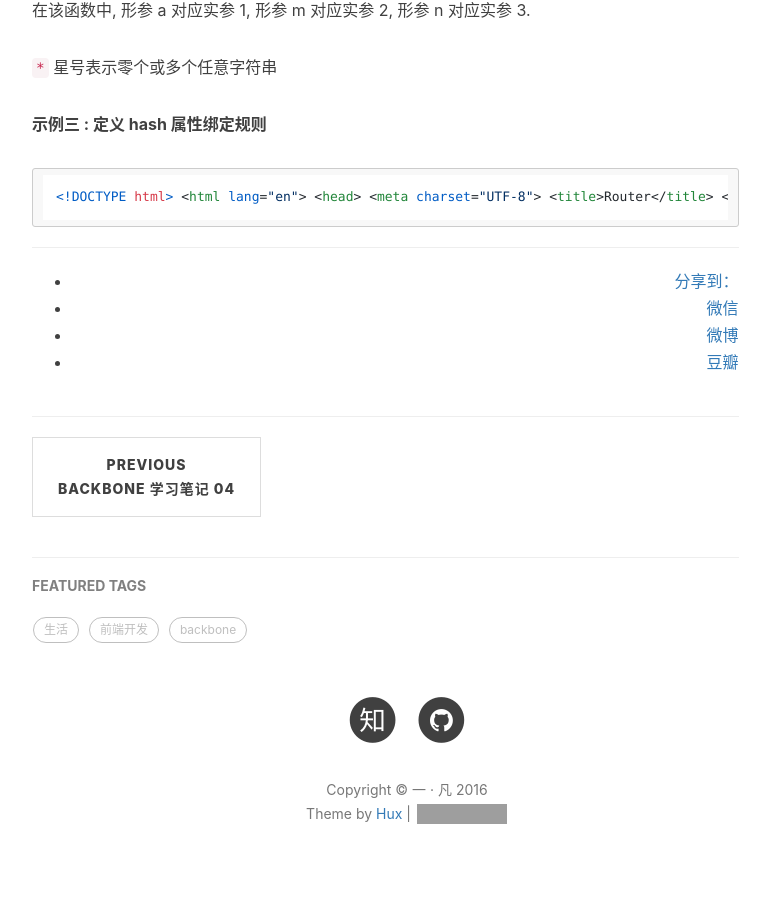
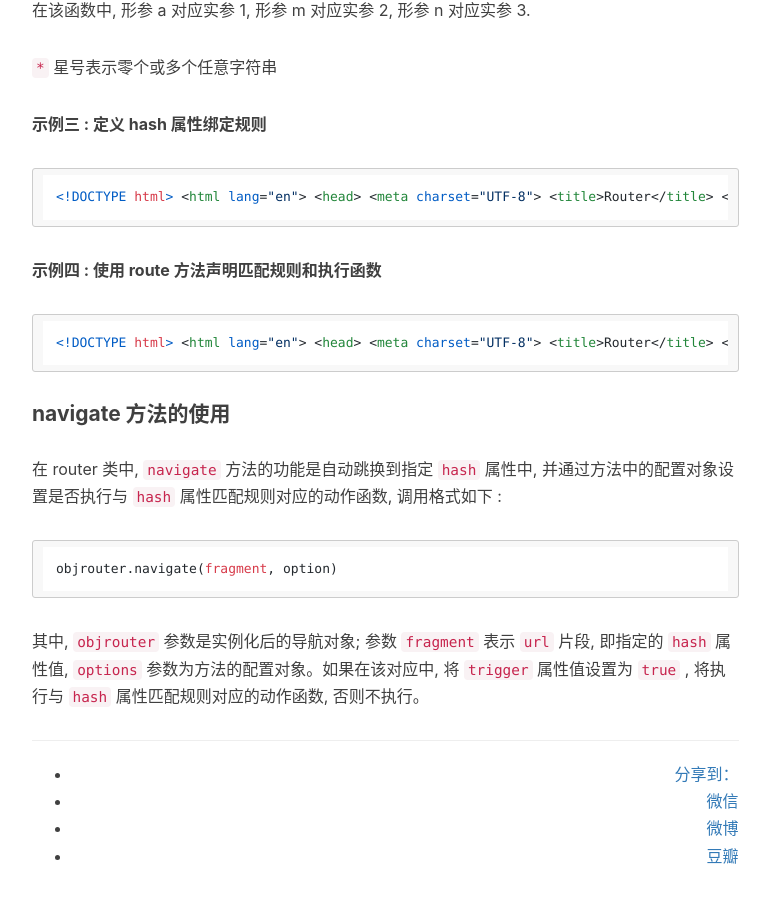
Before and after one commit to CherishLyf/CherishLyf.github.io, a Jekyll site: the page built from _posts/2016-04-18-backbone.markdown, in a window 1280 px wide and 900 px high, scrolled down 4314 px. Shown: the whole window, without its empty margins (233-1003 px from the left). Built offline with Jekyll 4.4.1, drawn with Linux system fonts in a browser that asks for light colours; nearby versions of some CDN libraries; comment, search, counter and statistics services are not loaded; grey boxes are pictures that could not be loaded.

Commit message:
Backbone 学习笔记

```diff
--- a/_posts/2016-04-18-backbone.markdown
+++ b/_posts/2016-04-18-backbone.markdown
@@ -159,3 +159,71 @@ HTML5 基于原有对象方法新增了两个实用的 API 方法 ：
     ---
 
     在 Backbone 框架中的 router 类中, 通过添加 `routes` 属性声明 url 中 hash 属性的匹配规则列表, 当页面中的 url 的 hash 属性处于设置好的规则时, 就可以触发绑定的函数。虽然这种方式是在构建类时进行声明, 但也能通过调用 router 类提供的方法进行修改。`router` 类提供了两个用于修改 url 中的 hash 属性的匹配规则的方法, 一个是 route 方法, 另一个是 `navigate` 方法, 接下来介绍这两方法。
+
+    #### route 方法的使用
+
+    在 router 类, route 方法的功能是动态修改 `url` 中 `hash` 属性的匹配规则和动作(action)函数, 该方法的调用格式如下 :
+
+        objrouter.route(route, name, callback)
+
+    其中参数 `objrouter` 是实例化后的导航对象, 括号中的 `route` 参数为匹配规则内容, 该规则可以与 `routes` 属性声明时相同, 可以用正则表达式声明, 参数 `name` 为规则的名称, `callback` 表示匹配规则对应执行的动作函数(action)
+
+**示例四 : 使用 route 方法声明匹配规则和执行函数**
+
+        <!DOCTYPE html>
+        <html lang="en">
+        <head>
+            <meta charset="UTF-8">
+            <title>Router</title>
+            <style>
+            div{
+              font-size: 13px;
+              margin: 5px 0;
+            }
+            </style>
+            <script src="http://apps.bdimg.com/libs/jquery/1.9.0/jquery.min.js"></script>
+            <script src="http://apps.bdimg.com/libs/underscore.js/1.7.0/underscore-min.js"></script>
+            <script src="http://apps.bdimg.com/libs/backbone.js/1.0.0/backbone-min.js"></script>
+        </head>
+        <body>
+        <div>
+          <a href="">首页</a>
+          <a href="#search">查询列表</a>
+          <a href="#search/abc/p2">页码关键字查询</a>
+        </div>
+        <div id="divShow"></div>
+        <script>
+          var $divShow = $("#divShow");
+          var testrouter = Backbone.Router.extend({
+            routes : {
+              "" : "main",
+              "search/:key" : "search_key"
+            },
+            initialize : function(){
+              this.route("search", "search_list", function(){
+                $divShow.html("初始化时, 查询列表")
+              })
+            },
+            main : function(){
+              $divShow.html("首页");
+            },
+            search_key : function(key){
+              $divShow.html("查询关键字为 " + key + " 记录")
+            }
+          });
+          var router = new testrouter();
+          router.route("search/:key/p:page", "search_key_page", function(key, page){
+            $divShow.html("实例化, 查询关键字为 " + key + " 记录, 页码为 " + page)
+          })
+          Backbone.history.start();
+        </script>
+        </body>
+        </html>
+
+#### navigate 方法的使用
+
+在 router 类中, `navigate` 方法的功能是自动跳换到指定 `hash` 属性中, 并通过方法中的配置对象设置是否执行与 `hash` 属性匹配规则对应的动作函数, 调用格式如下 :
+
+    objrouter.navigate(fragment, option)
+
+其中, `objrouter` 参数是实例化后的导航对象; 参数 `fragment` 表示 `url` 片段, 即指定的 `hash` 属性值, `options` 参数为方法的配置对象。如果在该对应中, 将 `trigger` 属性值设置为 `true` , 将执行与 `hash` 属性匹配规则对应的动作函数, 否则不执行。
```
